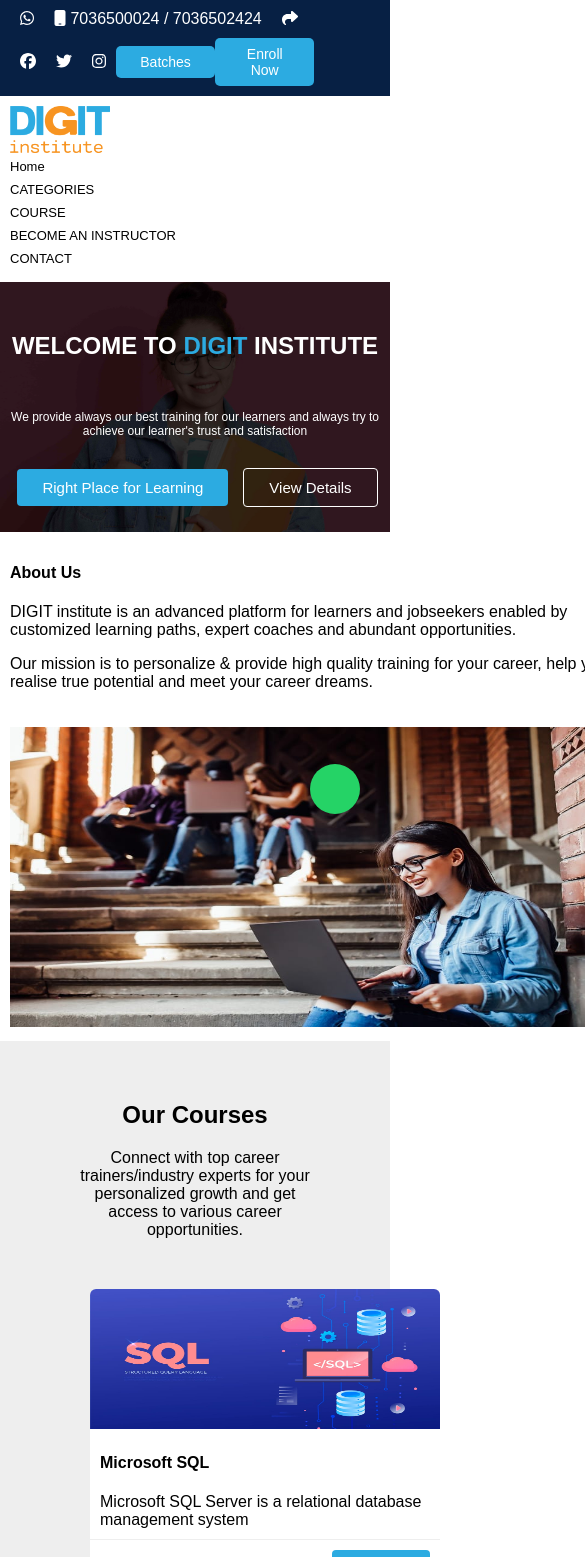
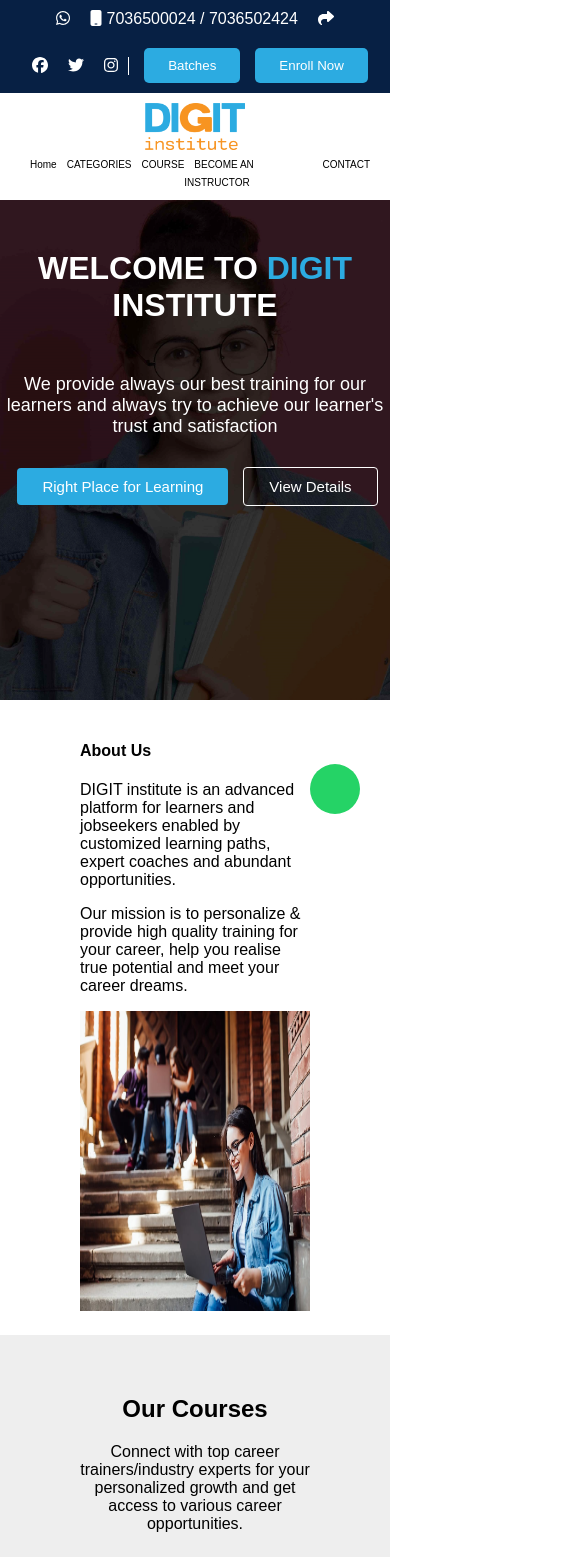
Before and after one commit to Abhi232912/React-Workshop-Project, a React (Create React App) app: page / in a window 390 px wide. Shown: the top 1557 px of the page, 585 px wide, since content can reach past the window. Built offline with nearby package versions, Linux system fonts and the light colour scheme.

Commit message:
responsive

```diff
--- a/src/Components/Header.css
+++ b/src/Components/Header.css
@@ -88,102 +88,55 @@
 }
 
 
-/* Responsive Adjustments for Topbar and Header */
-@media (max-width: 1440px) { /* Large screens */
-    .topbar, .main-header {
-        padding: 10px 40px;
-    }
-}
+@media only screen and (max-width:767px) {
 
-@media (max-width: 1024px) { /* Tablets and smaller desktops */
-    .topbar, .main-header {
+    /* Topbar Css Starts*/
+    .topbar {
+
+        padding: 10px 20px;
         flex-direction: column;
-        align-items: flex-start;
-        padding: 10px 30px;
     }
 
-    .topbar-social ul {
-        border-right: none;
-        margin-top: 10px;
+    /* Topbar Css Ends*/
+
+    .topbar-social {
+        padding-top: 20px
     }
 
-    .topbar-social button {
-        margin-left: 0;
-        margin-top: 10px;
-    }
-
-    .navbar ul {
-        flex-wrap: wrap;
-    }
-
-    .navbar ul li {
-        margin-bottom: 5px;
-    }
-}
-
-@media (max-width: 768px) { /* Tablets and large phones */
-    .topbar {
-        padding: 10px 20px;
-        flex-direction: column;
-        align-items: flex-start;
-    }
-
+    /* Header */
     .main-header {
         padding: 10px 20px;
         flex-direction: column;
     }
 
-    .navbar ul {
-        display: flex;
+    .navbar ul li a {
+
+        padding-left: 10px;
+        font-size: 10px;
+    }
+}
+
+@media only screen and (min-width:768px) and (max-width:1024px) {
+
+    /* Topbar Css Starts*/
+    .topbar {
         flex-direction: column;
-        align-items: flex-start;
+    }
+
+    .topbar-social {
+        padding-top: 20px
+    }
+
+    /* Topbar Css Ends*/
+
+    /* Header */
+    .main-header {
+        flex-direction: column;
     }
 
     .navbar ul li a {
-        font-size: 14px;
-        padding: 5px 0;
-    }
 
-    .topbar-social button {
-        width: 100%; /* Full width for buttons */
-        text-align: center;
+        padding-left: 10px;
+        font-size: 10px;
     }
 }
-
-@media (max-width: 480px) { /* Small phones */
-    .topbar {
-        padding: 10px;
-    }
-
-    .main-header {
-        padding: 10px;
-    }
-
-    .navbar ul li a {
-        font-size: 13px;
-    }
-
-    .topbar-social button {
-        padding: 8px 20px;
-        font-size: 14px;
-    }
-}
-
-@media (max-width: 320px) { /* Very small phones */
-    .topbar {
-        padding: 5px;
-    }
-
-    .main-header {
-        padding: 5px;
-    }
-
-    .navbar ul li a {
-        font-size: 12px;
-    }
-
-    .topbar-social button {
-        padding: 6px 15px;
-        font-size: 12px;
-    }
-}
--- a/src/Pages/Home.css
+++ b/src/Pages/Home.css
@@ -2,132 +2,135 @@
 
 .main-banner {
     /* background-image: url('../images/banneer.img.jpg'); */
-    height:500px;
-    background-repeat:no-repeat ;
-    background-size:cover;
+    height: 500px;
+    background-repeat: no-repeat;
+    background-size: cover;
     background-position: center center;
-    position:relative;
-    display:flex;
+    position: relative;
+    display: flex;
     justify-content: center;
-    text-align:center;
+    text-align: center;
 }
 
-.main-banner::before{
-    content:'';
-    position:absolute;
+.main-banner::before {
+    content: '';
+    position: absolute;
     width: 100%;
-    height:100%;
+    height: 100%;
     background-color: #000;
-    opacity:0.8;
+    opacity: 0.8;
 }
 
-.main-content{
-    color:#fff;
-    position:absolute;
+.main-content {
+    color: #fff;
+    position: absolute;
 
 }
 
-.main-content h1{
+.main-content h1 {
     font-size: 50px;
-    margin:50px 0px;
+    margin: 50px 0px;
 }
 
-.main-content span{
-    color:#2cabe1;
+.main-content span {
+    color: #2cabe1;
 }
 
 .main-content p {
-    width:100%;
+    width: 100%;
     max-width: 500px;
-    margin:0px auto;
+    margin: 0px auto;
     padding-bottom: 30px;
     font-size: 18px;
 }
 
 .btn-one {
     background-color: #2cabe1;
-    color:#fff;
-    border:none;
-    padding:10px 25px;
+    color: #fff;
+    border: none;
+    padding: 10px 25px;
     margin-left: 5px;
-    border-radius:4px;
-    font-size:15px;
+    border-radius: 4px;
+    font-size: 15px;
 }
 
-.btn-one:hover{
+.btn-one:hover {
     background-color: #fff;
-    color:#2cabe1;
+    color: #2cabe1;
 
 }
 
 .btn-two {
-    background-color:transparent;
-    color:#fff;
-    border:1px solid #fff;
-    padding:10px 25px;
+    background-color: transparent;
+    color: #fff;
+    border: 1px solid #fff;
+    padding: 10px 25px;
     margin-left: 15px;
-    border-radius:4px;
-    font-size:15px;
+    border-radius: 4px;
+    font-size: 15px;
 }
-.btn-two:hover{
+
+.btn-two:hover {
     background-color: #fff;
-    color:#2cabe1;
+    color: #2cabe1;
 }
 
 /* Main Banner Section Css ends */
 
 
 /* about us section css starts*/
-.about-us{
+.about-us {
     padding: 20px 80px;
-    display:grid;
+    display: grid;
     grid-template-columns: 1fr 1fr;
-    column-gap:40px;
+    column-gap: 40px;
 }
 
 .about-img img {
-    width:600px;
-    height:300px;
-    column-gap:15px;
+    width: 600px;
+    height: 300px;
+    column-gap: 15px;
 }
+
 /* about us section css ends*/
 
 
 /* Courses Section Css Starts */
 .our-courses {
-    background-color:#eeeeee;
-    padding:40px 80px;
+    background-color: #eeeeee;
+    padding: 40px 80px;
     text-align: center;
 }
 
-.our-courses p{
-    width:100%;
+.our-courses p {
+    width: 100%;
     max-width: 500px;
-    margin:0 auto;
+    margin: 0 auto;
 }
 
 .all-courses {
-    display:grid;
+    display: grid;
     grid-template-columns: 1fr 1fr 1fr;
     column-gap: 30px;
 
 }
-.course-card{
+
+.course-card {
     background-color: #fff;
     border-radius: 6px;
-    margin-top:40px;
+    margin-top: 40px;
 }
 
 .course-card img {
     border-top-left-radius: 6px;
     border-top-right-radius: 6px;
     height: 200px;
-    width:350px;
+    width: 350px;
 }
 
 .course-content {
     text-align: left;
-    padding:0 10px;
+    padding: 0 10px;
 }
 
 .course-content p {
@@ -135,104 +138,111 @@
 }
 
 .course-btn {
-    border-top:1px solid #eeeeee;
+    border-top: 1px solid #eeeeee;
 
 }
 
-.course-btn button{
+.course-btn button {
     float: right;
-    margin:10px;
-    background-color:#2cabe1;
-    color:#fff;
-    border:none;
+    margin: 10px;
+    background-color: #2cabe1;
+    color: #fff;
+    border: none;
     padding: 6px 18px;
-    border-radius:4px;
+    border-radius: 4px;
 }
 
 /* Courses Section Css ends */
 
 
+@media only screen and (max-width:767px) {
+
+    /* Main Banner Section Css Start */
+    .main-content h1 {
+        font-size: 32px;
+        margin: 50px 0px;
+    }
+
+    /* Main Banner Section Css ends */
+
+    /* about us section css starts*/
+    .about-us {
+
+        grid-template-columns: 1fr;
+    }
+
+    .about-img img {
+        width: 100%;
+    }
+
+    /* about us section css ends*/
+
+    /* Courses Section Css Starts */
+    .course-card img {
+        height: 200px;
+        width: 185px;
+    }
+
+    /* Courses Section Css ends */
+
+    /* Main Banner Section Css Start */
+    .main-content h1 {
+        font-size: 32px;
+        margin: 50px 0px;
+    }
+
+    /* Main Banner Section Css ends */
+
+    /* about us section css starts*/
+    .about-us {
+
+        grid-template-columns: 1fr;
+    }
+
+    .about-img img {
+        width: 100%;
+    }
+
+    /* about us section css ends*/
+
+    /* Courses Section Css Starts */
+    .course-card img {
+        height: 200px;
+        width: 185px;
+    }
+
+}
+
+/* Courses Section Css ends */
 
 
-/* Responsive Design */
-@media (max-width: 1024px) {
-    .main-banner {
-        height: 400px;
+@media only screen and (min-width:768px) and (max-width:1024px) {
+
+    /* Main Banner Section Css Start */
+    .main-content h1 {
+        font-size: 32px;
+        margin: 50px 0px;
     }
 
-    .main-content h1 {
-        font-size: 36px;
+    /* Main Banner Section Css ends */
+
+    /* about us section css starts*/
+    .about-us {
+
+        grid-template-columns: 1fr;
     }
 
-    .main-content p {
-        font-size: 16px;
+    .about-img img {
+        width: 100%;
     }
 
-    .about-us {
-        grid-template-columns: 1fr;
-        row-gap: 20px;
-        padding: 20px 40px;
+    /* about us section css ends*/
+
+    /* Courses Section Css Starts */
+    .course-card img {
+        height: 200px;
+        width: 185px;
     }
 
-    .all-courses {
-        grid-template-columns: 1fr 1fr;
-        padding: 20px 40px;
-    }
-
-    .course-card img {
-        height: 180px;
-    }
+    /* Courses Section Css ends */
 }
-
-@media (max-width: 768px) {
-    .main-banner {
-        height: 300px;
-    }
-
-    .main-content h1 {
-        font-size: 28px;
-    }
-
-    .main-content p {
-        font-size: 14px;
-    }
-
-    .about-us {
-        padding: 20px 20px;
-    }
-
-    .all-courses {
-        grid-template-columns: 1fr;
-        padding: 20px 20px;
-    }
-
-    .course-card img {
-        height: 160px;
-    }
-}
-
-@media (max-width: 480px) {
-    .main-banner {
-        height: 250px;
-    }
-
-    .main-content h1 {
-        font-size: 24px;
-    }
-
-    .main-content p {
-        font-size: 12px;
-    }
-
-    .about-us {
-        padding: 10px 10px;
-    }
-
-    .all-courses {
-        padding: 10px 10px;
-    }
-
-    .course-card img {
-        height: 140px;
-    }
-}
```
Also changed, not shown: src/Components/Footer.css (+110 -120 lines), 6 other files (tests, documents, lock files or other folders).
